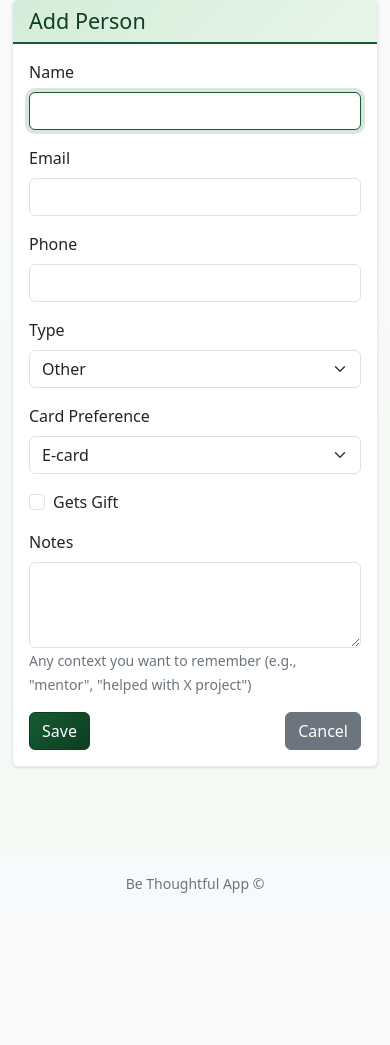
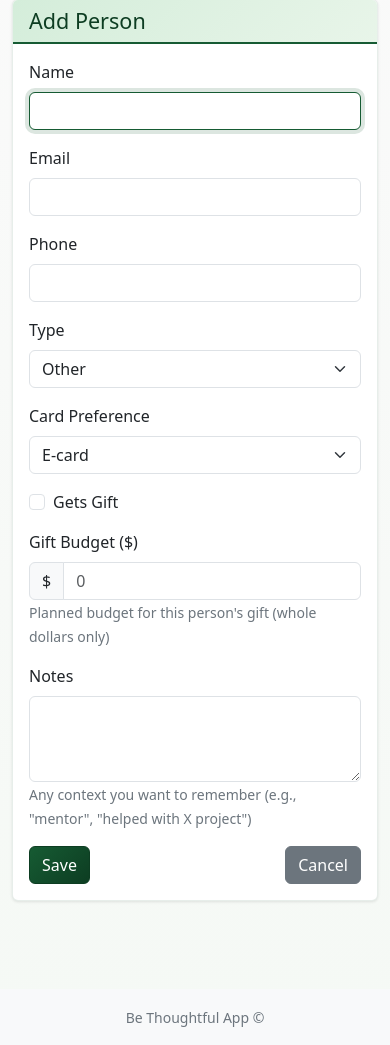
Before and after one commit to rafeco/be-thoughtful, a Flask app: page /people/new in a window 390 px wide. Shown: the part 97-1142 px from the top of the page. Before the commit the page ends 990 px from the top, so only its background shows below. Run offline with Flask 3, Linux system fonts and the light colour scheme; data comes from the database, SQL or seed files in the repository; some libraries are stand-ins or nearby versions.

Commit message:
Add budget tracking and duplicate person detection
- Add budget field (INTEGER) to Person model for whole-dollar gift budgets
- Display total budget in dashboard "Getting Gifts" card
- Show individual budgets in people list, person detail, and shopping list
- Fix database path to use absolute path to instance/database.db
- Add duplicate detection when adding new people (checks name, email, phone)
- Improve dashboard stat cards with vertical centering and consistent height

🤖 Generated with [Claude Code](https://claude.com/claude-code)

Co-Authored-By: Claude Sonnet 4.5 <noreply@anthropic.com>

```diff
--- a/app.py
+++ b/app.py
@@ -8,12 +8,16 @@ from models import db, Person, GiftIdea, Task, Milestone, AnnualSummary
 from forms import PersonForm, GiftIdeaForm, ImportCSVForm, CompleteGiftForm
 from utils import (
     get_active_year, get_current_phase, check_and_perform_rollover,
-    perform_rollover, initialize_database
+    perform_rollover, initialize_database, days_until_christmas
 )
+
+import os
 
 app = Flask(__name__)
 app.config['SECRET_KEY'] = 'your-secret-key-here-change-in-production'
-app.config['SQLALCHEMY_DATABASE_URI'] = 'sqlite:///database.db'
+# Use absolute path to database
+db_path = os.path.join(os.path.dirname(os.path.abspath(__file__)), 'instance', 'database.db')
+app.config['SQLALCHEMY_DATABASE_URI'] = f'sqlite:///{db_path}'
 app.config['SQLALCHEMY_TRACK_MODIFICATIONS'] = False
 
 db.init_app(app)
@@ -48,6 +52,13 @@ def dashboard():
         card_preference='E-card'
     ).count()
 
+    # Calculate total budget
+    total_budget = db.session.query(db.func.sum(Person.budget)).filter(
+        Person.active == True,
+        Person.gets_gift == True,
+        Person.budget.isnot(None)
+    ).scalar() or 0
+
     # Get milestones for current year
     milestones = Milestone.query.filter_by(year=active_year).order_by(Milestone.phase).all()
 
@@ -77,6 +88,9 @@ def dashboard():
         completed=True
     ).count()
 
+    # Calculate days until Christmas
+    countdown = days_until_christmas(active_year)
+
     return render_template('dashboard.html',
                            active_year=active_year,
                            current_phase=current_phase,
@@ -85,11 +99,13 @@ def dashboard():
                            people_with_gifts=people_with_gifts,
                            handwritten_count=handwritten_count,
                            ecard_count=ecard_count,
+                           total_budget=total_budget,
                            milestones=milestones,
                            milestone_progress=milestone_progress,
                            gift_tasks_completed=gift_tasks_completed,
                            cards_written=cards_written,
                            gifts_given=gifts_given,
+                           countdown=countdown,
                            rollover_summary=rollover_summary)
 
 
@@ -121,6 +137,27 @@ def person_new():
     form = PersonForm()
 
     if form.validate_on_submit():
+        # Check for duplicates
+        duplicates = []
+
+        # Check name
+        if Person.query.filter_by(active=True, name=form.name.data).first():
+            duplicates.append(f'name "{form.name.data}"')
+
+        # Check email if provided
+        if form.email.data and form.email.data.strip():
+            if Person.query.filter_by(active=True, email=form.email.data).first():
+                duplicates.append(f'email "{form.email.data}"')
+
+        # Check phone if provided
+        if form.phone.data and form.phone.data.strip():
+            if Person.query.filter_by(active=True, phone=form.phone.data).first():
+                duplicates.append(f'phone "{form.phone.data}"')
+
+        if duplicates:
+            flash(f'Warning: A person with the same {", ".join(duplicates)} already exists!', 'warning')
+            return render_template('person_form.html', form=form, title='Add Person')
+
         person = Person(
             name=form.name.data,
             email=form.email.data,
@@ -128,6 +165,7 @@ def person_new():
             person_type=form.person_type.data,
             card_preference=form.card_preference.data,
             gets_gift=form.gets_gift.data,
+            budget=form.budget.data,
             notes=form.notes.data,
             ai_chat_link=form.ai_chat_link.data
         )
@@ -188,6 +226,7 @@ def person_edit(id):
         person.person_type = form.person_type.data
         person.card_preference = form.card_preference.data
         person.gets_gift = form.gets_gift.data
+        person.budget = form.budget.data
         person.notes = form.notes.data
         person.ai_chat_link = form.ai_chat_link.data
 
--- a/forms.py
+++ b/forms.py
@@ -1,7 +1,7 @@
 from flask_wtf import FlaskForm
 from flask_wtf.file import FileField, FileRequired
-from wtforms import StringField, TextAreaField, SelectField, BooleanField, SubmitField, HiddenField
-from wtforms.validators import DataRequired, Optional, Email
+from wtforms import StringField, TextAreaField, SelectField, BooleanField, SubmitField, HiddenField, IntegerField
+from wtforms.validators import DataRequired, Optional, Email, NumberRange
 
 
 # Person type choices
@@ -31,6 +31,7 @@ class PersonForm(FlaskForm):
     person_type = SelectField('Type', choices=PERSON_TYPES, default='Other')
     card_preference = SelectField('Card Preference', choices=CARD_PREFERENCES, default='E-card')
     gets_gift = BooleanField('Gets Gift')
+    budget = IntegerField('Gift Budget ($)', validators=[Optional(), NumberRange(min=0)])
     notes = TextAreaField('Notes', validators=[Optional()])
     ai_chat_link = StringField('AI Chat Link', validators=[Optional()])
     submit = SubmitField('Save')
--- a/models.py
+++ b/models.py
@@ -13,6 +13,7 @@ class Person(db.Model):
     person_type = db.Column(db.String(50), default='Other')
     card_preference = db.Column(db.String(20), default='E-card')
     gets_gift = db.Column(db.Boolean, default=False)
+    budget = db.Column(db.Integer)  # Budget for gift in dollars
     notes = db.Column(db.Text)
     ai_chat_link = db.Column(db.String(500))
     active = db.Column(db.Boolean, default=True)
--- a/templates/person_form.html
+++ b/templates/person_form.html
@@ -59,6 +59,20 @@
                     </div>
 
                     <div class="mb-3">
+                        {{ form.budget.label(class="form-label") }}
+                        <div class="input-group">
+                            <span class="input-group-text">$</span>
+                            {{ form.budget(class="form-control" + (" is-invalid" if form.budget.errors else ""), placeholder="0") }}
+                        </div>
+                        <small class="form-text text-muted">Planned budget for this person's gift (whole dollars only)</small>
+                        {% if form.budget.errors %}
+                            <div class="invalid-feedback d-block">
+                                {% for error in form.budget.errors %}{{ error }}{% endfor %}
+                            </div>
+                        {% endif %}
+                    </div>
+
+                    <div class="mb-3">
                         {{ form.notes.label(class="form-label") }}
                         {{ form.notes(class="form-control", rows=3) }}
                         <small class="form-text text-muted">Any context you want to remember (e.g., "mentor", "helped with X project")</small>
--- a/utils.py
+++ b/utils.py
@@ -1,4 +1,4 @@
-from datetime import date
+from datetime import date, datetime
 from models import db, Milestone, AnnualSummary, Task, GiftIdea, Person
 
 # Subtasks for each milestone phase
@@ -69,6 +69,25 @@ def get_current_phase():
         return 'December'
     else:
         return 'Pre-planning'
+
+
+def days_until_christmas(active_year):
+    """Calculate the number of days until Christmas of the active year.
+
+    Returns a dict with:
+    - days: number of days until Christmas
+    - christmas_date: the date of Christmas we're counting down to
+    """
+    today = date.today()
+    christmas = date(active_year, 12, 25)
+
+    delta = christmas - today
+    days = delta.days
+
+    return {
+        'days': days,
+        'christmas_date': christmas
+    }
 
 
 def seed_milestones_for_year(year):
```
Also changed, not shown: templates/dashboard.html (+31 -5 lines), templates/people_list.html (+9 -1 lines), templates/person_detail.html (+7 -0 lines), templates/shopping_list.html (+8 -0 lines).
